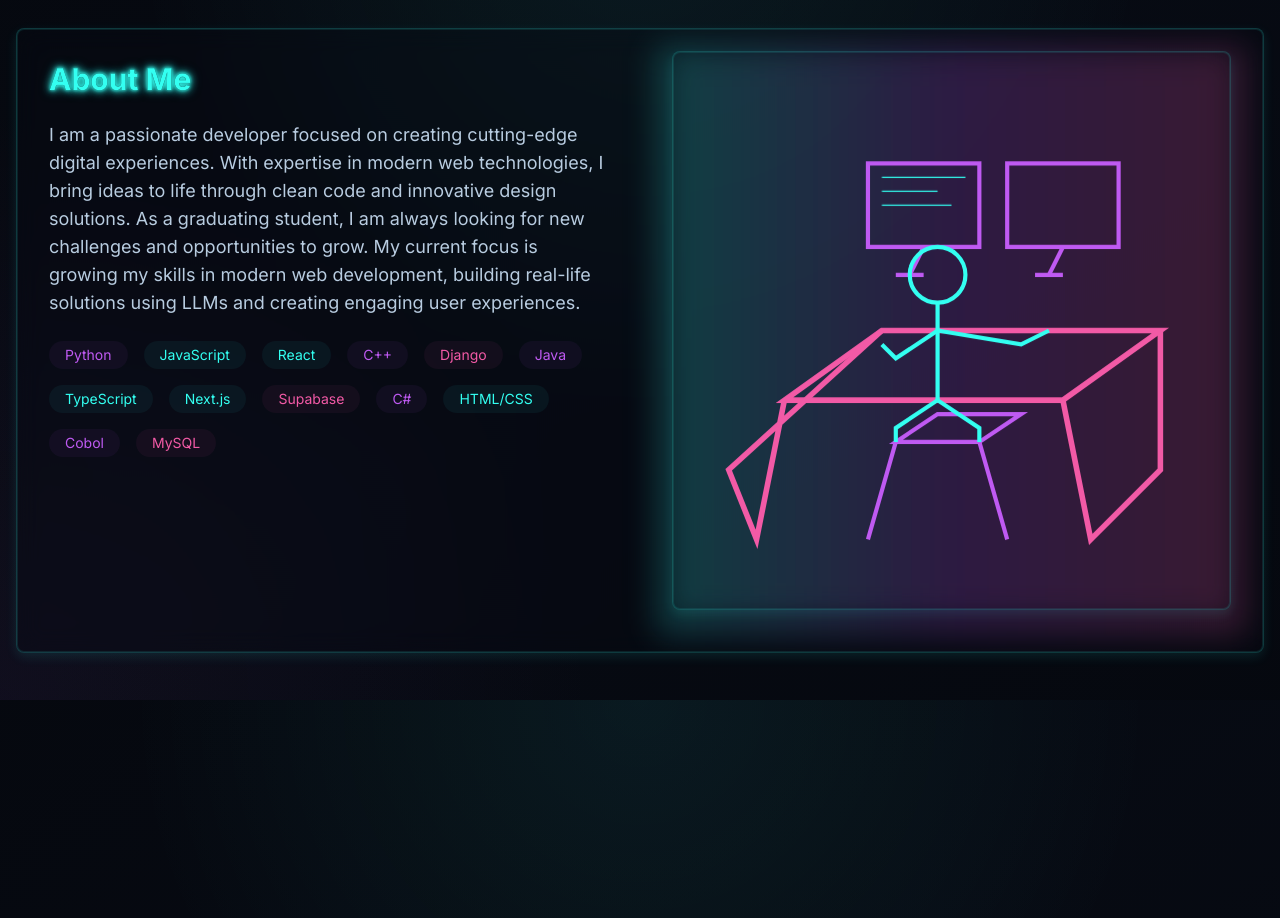
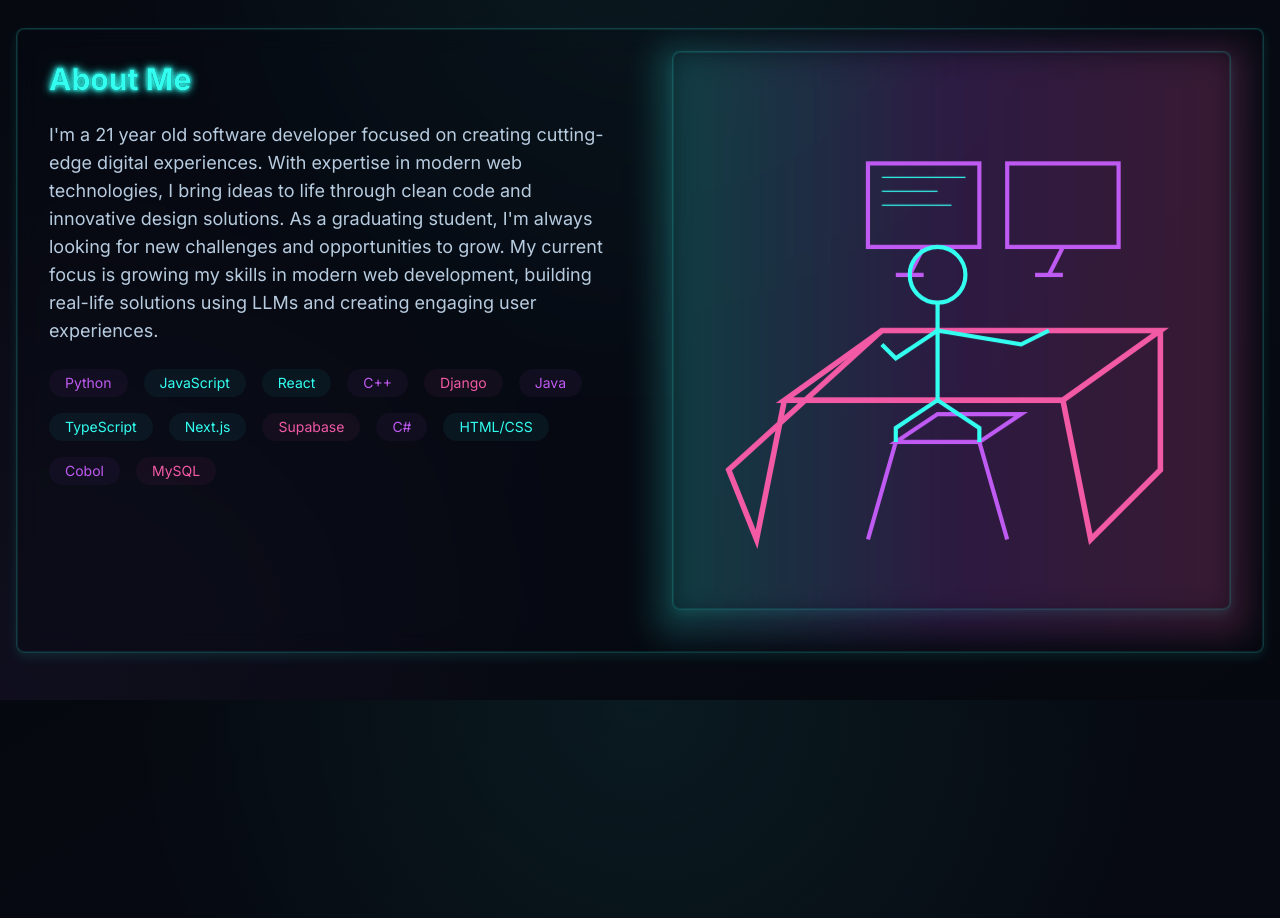
Before and after one commit to zakelguindi/personal-projects, a Next.js app in the folder personal-website/: page / in a window 1280 px wide. Shown: the part 900-1818 px from the top of the page. Built offline with nearby package versions, Linux system fonts and the light colour scheme; no server answers; the database is empty.

Commit message:
text tweaks

```diff
--- a/personal-website/src/app/page.tsx
+++ b/personal-website/src/app/page.tsx
@@ -85,10 +85,10 @@ export default function HomePage() {
             <div className="space-y-6">
               <h2 className="neon-text-intense text-3xl font-bold text-primary">About Me</h2>
               <p className="text-lg text-muted-foreground">
-                I am a passionate developer focused on creating cutting-edge digital experiences.
+                I&apos;m a 21 year old software developer focused on creating cutting-edge digital experiences.
                 With expertise in modern web technologies, I bring ideas to life through clean code
                 and innovative design solutions.
-                As a graduating student, I am always looking for new challenges and opportunities to grow. My current
+                As a graduating student, I&apos;m always looking for new challenges and opportunities to grow. My current
                 focus is growing my skills in modern web development, building real-life solutions using LLMs and
                 creating engaging user experiences.
               </p>
```
